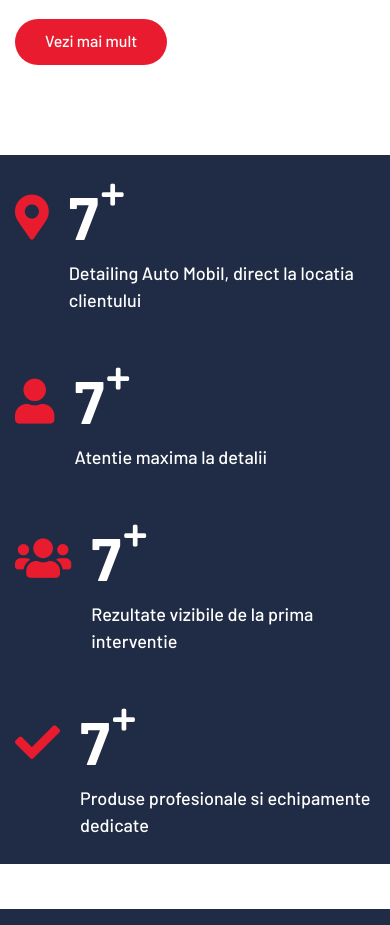
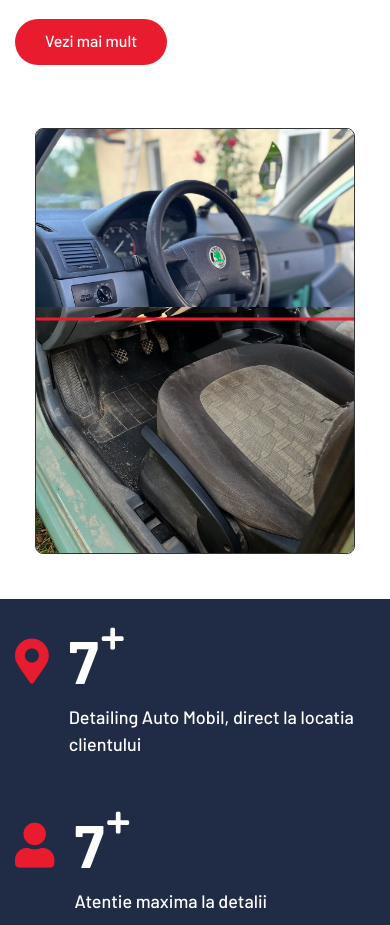
Before and after one commit to mxftony/mxfsevensite, a plain HTML site: page about.html in a window 390 px wide. Shown: the part 1060-1985 px from the top of the page. Drawn offline with nearby package versions, Linux system fonts and the light colour scheme.

Commit message:
slider before and after

```diff
--- a/about.html
+++ b/about.html
@@ -166,6 +166,129 @@
             </div>
         </div>
         <!-- About End -->
+        <!DOCTYPE html>
+<html lang="ro">
+<head>
+  <meta charset="UTF-8">
+  <meta name="viewport" content="width=device-width, initial-scale=1.0">
+  <title>Before & After Slider</title>
+  <style>
+    .ba-slider {
+      position: relative;
+      width: 100%;
+      max-width: 480px;
+      margin: 30px auto;
+      overflow: hidden;
+      border: 1px solid #333;
+      border-radius: 8px;
+      touch-action: none; /* important pentru mobil */
+    }
+
+    .ba-slider img {
+      display: block;
+      width: 100%;
+      height: auto;
+      user-select: none;
+      pointer-events: none;
+    }
+
+    .ba-slider .after-img {
+      position: absolute;
+      top: 0;
+      left: 0;
+      width: 100%;
+      height: 45%; /* început slider puțin mai jos (45%) */
+      overflow: hidden;
+    }
+
+    .ba-slider .after-img img {
+      display: block;
+      width: 100%;
+      height: auto;
+    }
+
+    .ba-slider .slider-handle {
+      position: absolute;
+      top: 45%;
+      left: 0;
+      width: 100%;
+      height: 3px;
+      background: #E81C2E;
+      cursor: ns-resize;
+      transform: translateY(-50%);
+      z-index: 10;
+    }
+
+    /* Make slider even smaller on very small screens */
+    @media (max-width: 576px) {
+      .ba-slider {
+        max-width: 320px;
+        margin: 18px auto;
+      }
+      .ba-slider .after-img {
+        height: 42%;
+      }
+      .ba-slider .slider-handle {
+        height: 3px;
+      }
+    }
+  </style>
+</head>
+<body>
+
+  <div class="ba-slider">
+    <img src="img/before.jpg" alt="Before">
+    <div class="after-img">
+      <img src="img/after.jpg" alt="After">
+    </div>
+    <div class="slider-handle"></div>
+  </div>
+
+  <script>
+    const slider = document.querySelector('.ba-slider');
+    const after = slider.querySelector('.after-img');
+    const handle = slider.querySelector('.slider-handle');
+
+    let isDragging = false;
+
+    const startDrag = (e) => {
+      isDragging = true;
+      e.preventDefault();
+    }
+
+    const stopDrag = () => {
+      isDragging = false;
+    }
+
+    const doDrag = (e) => {
+      if (!isDragging) return;
+      let sliderRect = slider.getBoundingClientRect();
+      let y;
+      if (e.touches) {
+        y = e.touches[0].clientY - sliderRect.top;
+      } else {
+        y = e.clientY - sliderRect.top;
+      }
+
+      // limitează între 0 și înălțimea sliderului
+      y = Math.max(0, Math.min(y, sliderRect.height));
+
+      after.style.height = y + 'px';
+      handle.style.top = y + 'px';
+    }
+
+    handle.addEventListener('mousedown', startDrag);
+    handle.addEventListener('touchstart', startDrag);
+
+    window.addEventListener('mouseup', stopDrag);
+    window.addEventListener('touchend', stopDrag);
+
+    window.addEventListener('mousemove', doDrag);
+    window.addEventListener('touchmove', doDrag);
+  </script>
+
+</body>
+</html>
 
 
         <!-- Facts Start -->
```
Also changed, not shown: index.html (+124 -0 lines), img/after.jpg (added), img/before.jpg (added).
